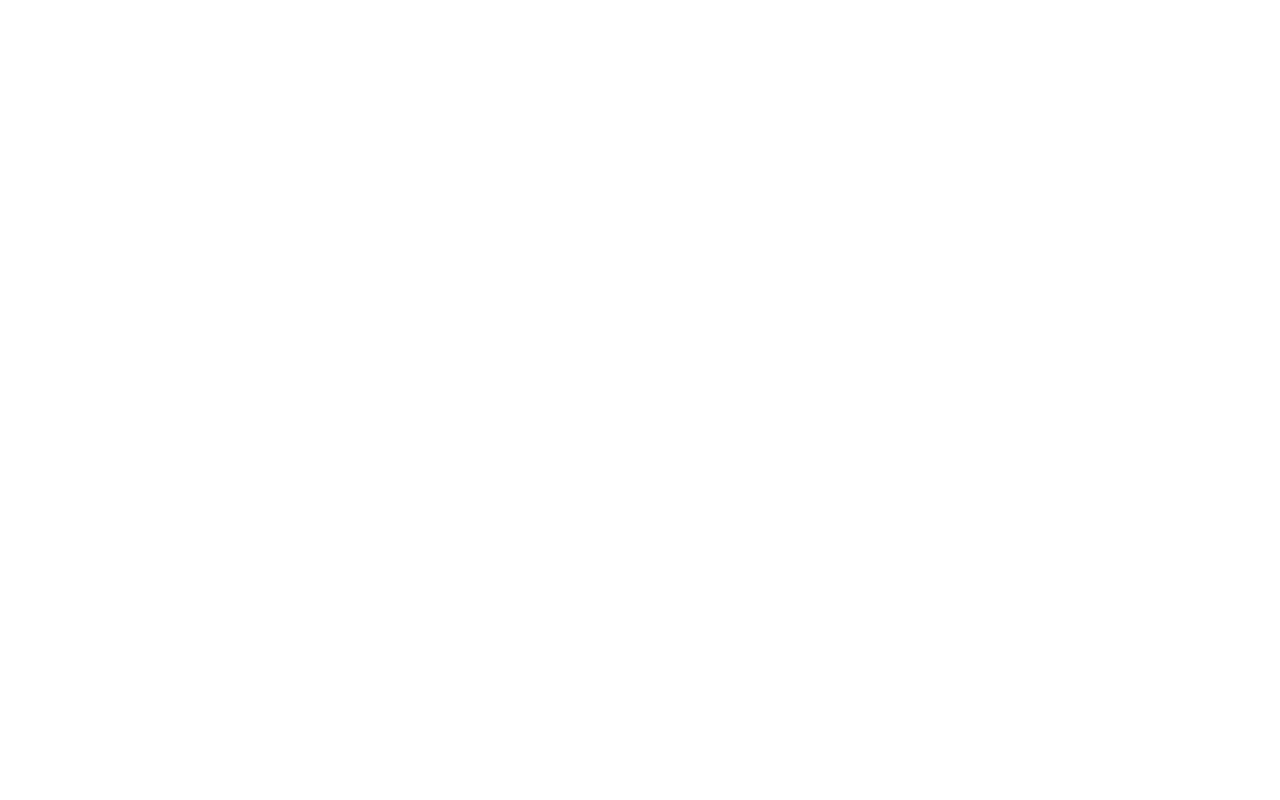
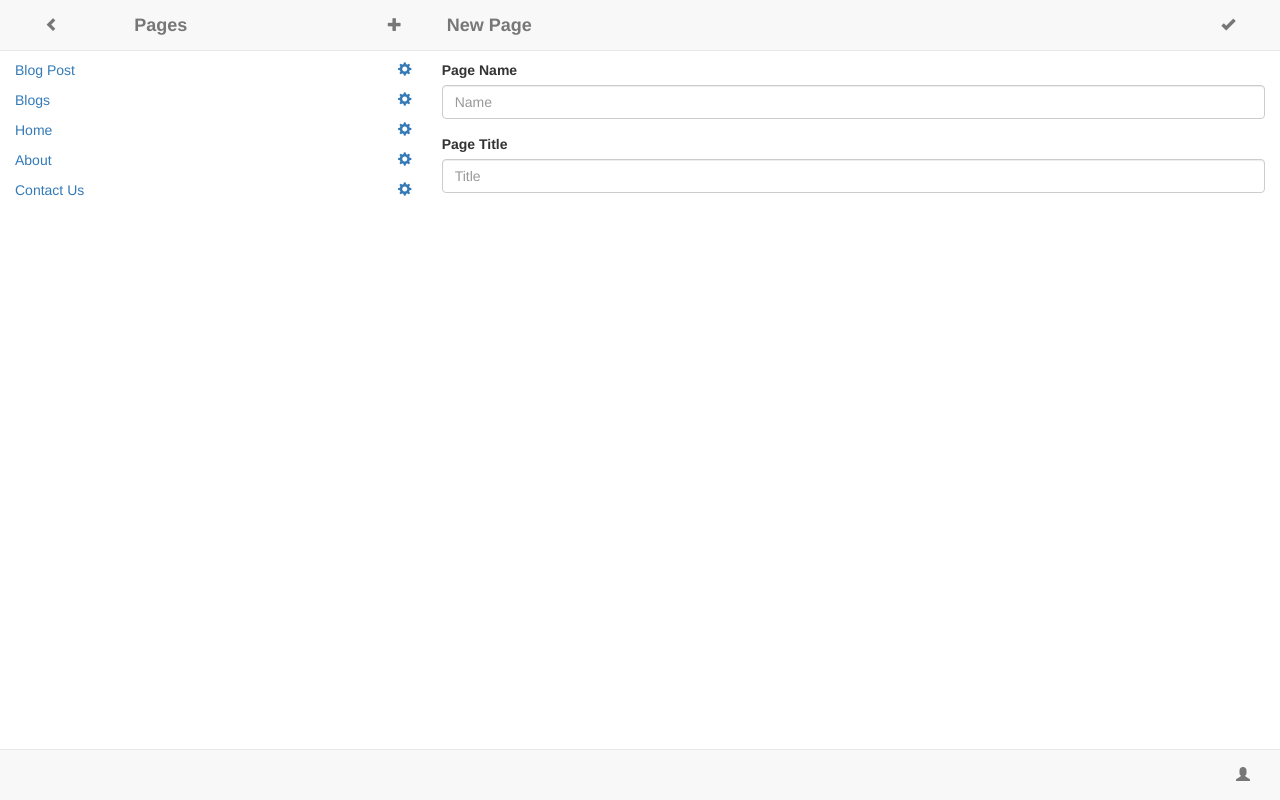
Before and after one commit to Breezen/NEU-wang-xiao-webdev, a website: page public/assignment/page/page-new.html in a window 1280 px wide. Drawn offline with nearby package versions, Linux system fonts and the light colour scheme.

Commit message:
page-new + titles

```diff
--- a/public/assignment/page/page-new.html
+++ b/public/assignment/page/page-new.html
@@ -0,0 +1,127 @@
+<!DOCTYPE html>
+<html lang="en">
+<head>
+    <meta charset="UTF-8">
+    <meta name="viewport" content="width=device-width, initial-scale=1">
+    <title>New Page</title>
+    <link href="https://maxcdn.bootstrapcdn.com/bootstrap/3.3.6/css/bootstrap.min.css" rel="stylesheet"/>
+    <link href="../css/style.css" rel="stylesheet"/>
+    <link href="../css/website.css" rel="stylesheet"/>
+</head>
+<body>
+
+<nav class="navbar navbar-default navbar-fixed-top">
+    <div class="container-fluid">
+        <div class="navbar-header row">
+            <div class="col-xs-1">
+                <p class="navbar-text">
+                    <a href="page-list.html" class="navbar-link">
+                        <span class="glyphicon glyphicon-chevron-left"></span>
+                    </a>
+                </p>
+            </div>
+            <div class="col-sm-3 hidden-xs">
+                <a class="navbar-brand" href="#">
+                    <strong>Pages</strong>
+                </a>
+                <p class="navbar-text pull-right">
+                    <a href="page-new.html" class="navbar-link">
+                        <span class="glyphicon glyphicon-plus"></span>
+                    </a>
+                </p>
+            </div>
+            <div class="col-sm-8">
+                <a class="navbar-brand" href="#">
+                    <strong>New Page</strong>
+                </a>
+                <p class="navbar-text pull-right">
+                    <a href="page-list.html" class="navbar-link">
+                        <span class="glyphicon glyphicon-ok"></span>
+                    </a>
+                </p>
+            </div>
+        </div>
+    </div>
+</nav>
+
+<div class="container-fluid">
+    <div class="row">
+        <div class="col-sm-4 hidden-xs">
+            <div class="row">
+                <p class="text-blue pull-left margin-left-15">
+                    <a href="../widget/widget-list.html" class="href">Blog Post</a>
+                </p>
+                <p class="pull-right">
+                    <a href="page-edit.html">
+                        <span class="glyphicon glyphicon-cog text-blue margin-right-15"></span>
+                    </a>
+                </p>
+            </div>
+            <div class="row">
+                <p class="text-blue pull-left margin-left-15">
+                    <a href="../widget/widget-list.html" class="href">Blogs</a>
+                </p>
+                <p class="pull-right">
+                    <a href="page-edit.html">
+                        <span class="glyphicon glyphicon-cog text-blue margin-right-15"></span>
+                    </a>
+                </p>
+            </div>
+            <div class="row">
+                <p class="text-blue pull-left margin-left-15">
+                    <a href="../widget/widget-list.html" class="href">Home</a>
+                </p>
+                <p class="pull-right">
+                    <a href="page-edit.html">
+                        <span class="glyphicon glyphicon-cog text-blue margin-right-15"></span>
+                    </a>
+                </p>
+            </div>
+            <div class="row">
+                <p class="text-blue pull-left margin-left-15">
+                    <a href="../widget/widget-list.html" class="href">About</a>
+                </p>
+                <p class="pull-right">
+                    <a href="page-edit.html">
+                        <span class="glyphicon glyphicon-cog text-blue margin-right-15"></span>
+                    </a>
+                </p>
+            </div>
+            <div class="row">
+                <p class="text-blue pull-left margin-left-15">
+                    <a href="../widget/widget-list.html" class="href">Contact Us</a>
+                </p>
+                <p class="pull-right">
+                    <a href="page-edit.html">
+                        <span class="glyphicon glyphicon-cog text-blue margin-right-15"></span>
+                    </a>
+                </p>
+            </div>
+        </div>
+        <div class="col-sm-8">
+            <form action="">
+                <div class="form-group">
+                    <label for="name">Page Name</label>
+                    <input type="text" class="form-control" id="name" placeholder="Name">
+                </div>
+                <div class="form-group">
+                    <label for="title">Page Title</label>
+                    <input type="text" class="form-control" id="title" placeholder="Title">
+                </div>
+            </form>
+        </div>
+    </div>
+</div>
+
+<nav class="navbar navbar-default navbar-fixed-bottom">
+    <div class="container-fluid">
+        <p class="navbar-text pull-right">
+            <a href="../user/profile.html" class="navbar-link">
+                <span class="glyphicon glyphicon-user"></span>
+            </a>
+        </p>
+    </div>
+</nav>
+
+</body>
+</html>
```
Also changed, not shown: public/assignment/page/page-list.html (+2 -2 lines), public/assignment/user/login.html (+1 -1 lines), public/assignment/user/profile.html (+1 -1 lines), public/assignment/user/register.html (+1 -1 lines), public/assignment/website/website-edit.html (+1 -1 lines), public/assignment/website/website-list.html (+1 -1 lines), public/assignment/website/website-new.html (+1 -1 lines).
